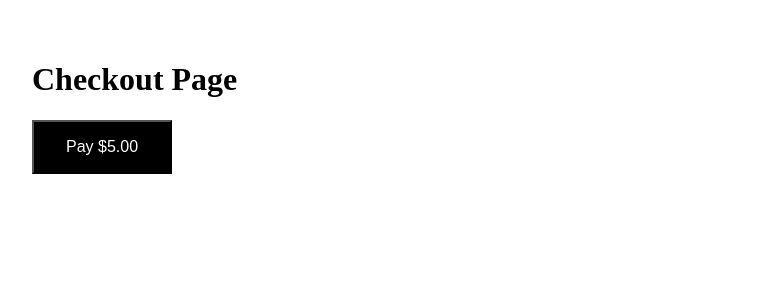
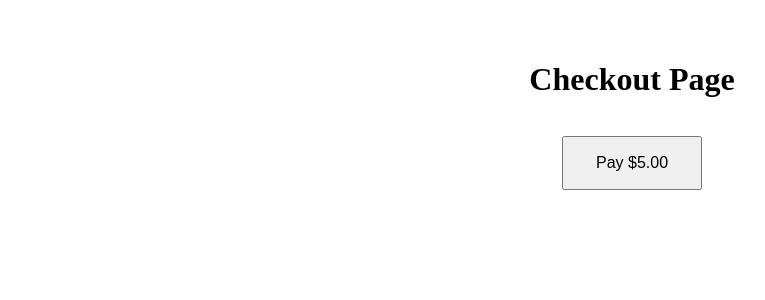
Before and after one commit to ZiiOZ/ziioz-platform, a Next.js app: page /checkout in a window 1280 px wide. Shown: the top 300 px of the page, without its empty margins (8-773 px from the left). Built offline with nearby package versions, Linux system fonts and the light colour scheme.

Commit message:
✅ Fix checkout page: use POST fetch for Stripe session

```diff
--- a/pages/api/create-checkout-session.ts
+++ b/pages/api/create-checkout-session.ts
@@ -1,8 +1,9 @@
+// /pages/api/create-checkout-session.ts
+
 import { NextApiRequest, NextApiResponse } from "next";
 import Stripe from "stripe";
 
 const stripe = new Stripe(process.env.STRIPE_SECRET_KEY!);
-
 
 export default async function handler(req: NextApiRequest, res: NextApiResponse) {
   if (req.method !== "POST") {
--- a/pages/checkout.tsx
+++ b/pages/checkout.tsx
@@ -1,37 +1,45 @@
-import { useState } from "react";
+// /pages/checkout.tsx
+
+import React from "react";
 
 export default function CheckoutPage() {
-  const [loading, setLoading] = useState(false);
-
   const handleCheckout = async () => {
-    setLoading(true);
+    try {
       const res = await fetch("/api/create-checkout-session", {
         method: "POST",
       });
+
+      if (!res.ok) {
+        console.error("Fetch failed:", res.status);
+        alert("Error creating checkout session.");
+        return;
+      }
+
       const data = await res.json();
       if (data.url) {
         window.location.href = data.url;
       } else {
-      alert("Error creating checkout session.");
-      setLoading(false);
+        alert("No URL returned from server.");
+      }
+    } catch (err) {
+      console.error("Error:", err);
+      alert("Something went wrong.");
     }
   };
 
   return (
-    <div style={{ padding: "2rem" }}>
+    <div style={{ padding: "2rem", textAlign: "center" }}>
       <h1>Checkout Page</h1>
       <button
         onClick={handleCheckout}
-        disabled={loading}
         style={{
           padding: "1rem 2rem",
           fontSize: "1rem",
-          backgroundColor: "#000",
-          color: "#fff",
           cursor: "pointer",
+          marginTop: "1rem",
         }}
       >
-        {loading ? "Redirecting..." : "Pay $5.00"}
+        Pay $5.00
       </button>
     </div>
   );
```
Lines whose indentation alone changed are shown as unchanged.
